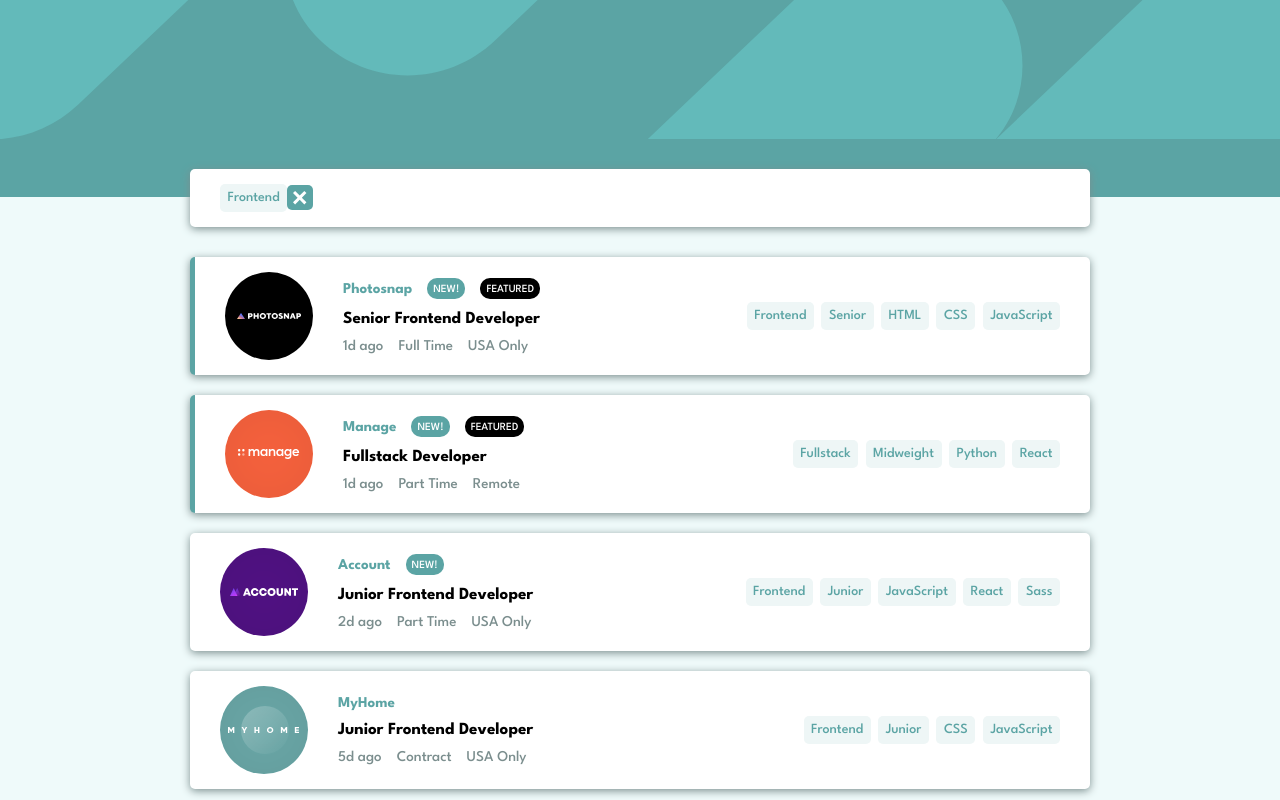
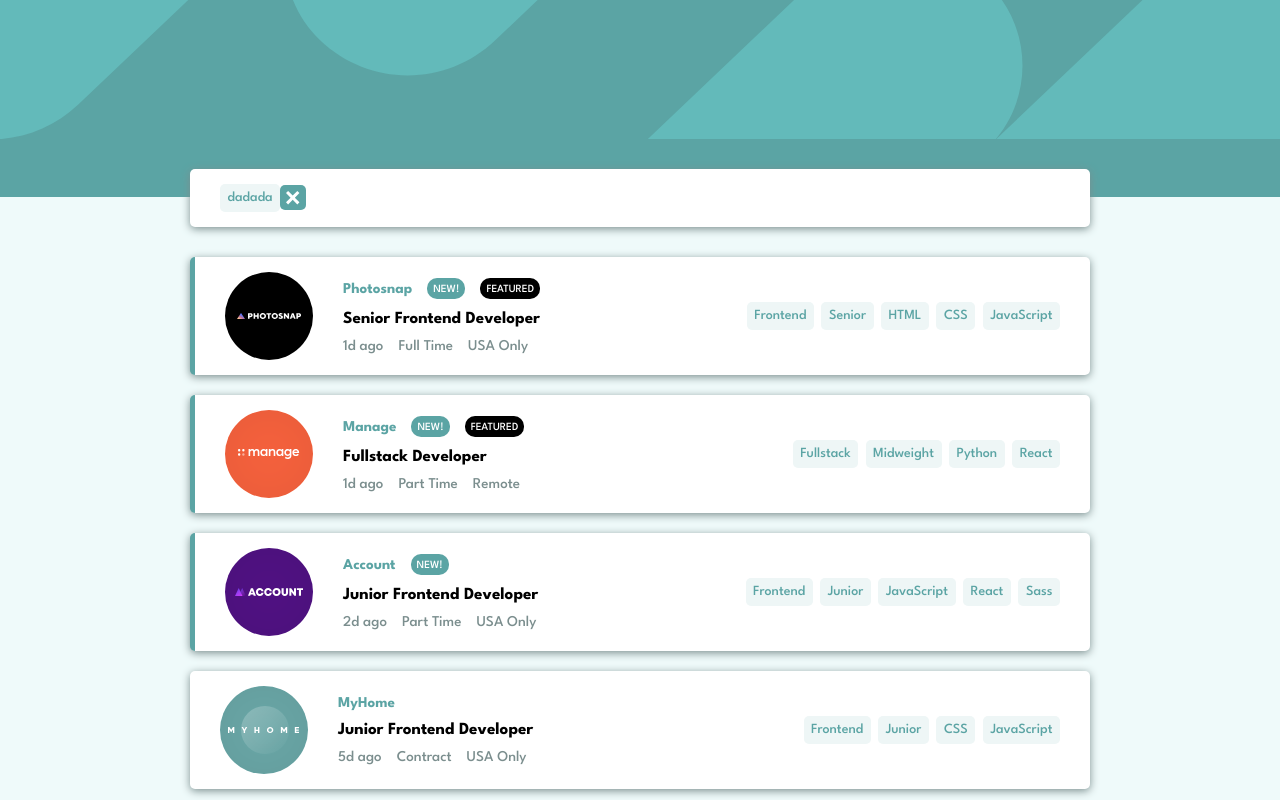
Before and after one commit to yesm4n/react-job-listing, a React (Create React App) app: page / in a window 1280 px wide. Shown: the top 800 px of the page. Built offline with nearby package versions, Linux system fonts and the light colour scheme.

Commit message:
third commit

```diff
--- a/src/components/App.js
+++ b/src/components/App.js
@@ -47,17 +47,6 @@
   );
 }
 
-function Cardbox() {
-  return (
-    <div className="card box">
-      <div className="icon-text">
-        <span className="skills">Frontend</span>
-        <img className="icon" src={iconremove} alt="Remove icon" />
-      </div>
-    </div>
-  );
-}
-
 function Company({ data, image }) {
   const {
     // id,
@@ -77,7 +66,7 @@
 
   return (
     <>
-      <div className={isNew && featured ? `card card-active` : `card`}>
+      <div className={isNew || featured ? `card card-active` : `card `}>
         <img className="img" src={image} alt="Account" />
         <div>
           <div className="card-info__header">
@@ -97,20 +86,51 @@
           </div>
         </div>
         <div className="card-title">
-          <span className="skills">{role}</span>
-          <span className="skills">{level}</span>
+          <Skills role={role} languages={languages} level={level} />
+          <Tools tools={tools} />
+        </div>
+      </div>
+    </>
+  );
+}
+
+function Skills({ role, languages, level }) {
+  return (
+    <>
+      <span className="skills" onClick={() => console.log('clicked')}>
+        {role}
+      </span>
+      <span className="skills" onClick={() => console.log('clicked')}>
+        {level}
+      </span>
       {languages.map(n => (
-            <span className="skills" key={n}>
+        <span className="skills" key={n} onClick={() => console.log('clicked')}>
           {n}
         </span>
       ))}
+    </>
+  );
+}
+
+function Tools({ tools }) {
+  return (
+    <>
       {tools.map(n => (
         <span className={tools ? 'skills' : ''} key={n}>
           {n}
         </span>
       ))}
-        </div>
-      </div>
     </>
   );
 }
+
+function Cardbox() {
+  return (
+    <div className="card box">
+      <div className="icon-text">
+        <span className="skills">{'dadada'}</span>
+        <img className="icon" src={iconremove} alt="Remove icon" />
+      </div>
+    </div>
+  );
+}
```
Lines whose indentation alone changed are shown as unchanged.
